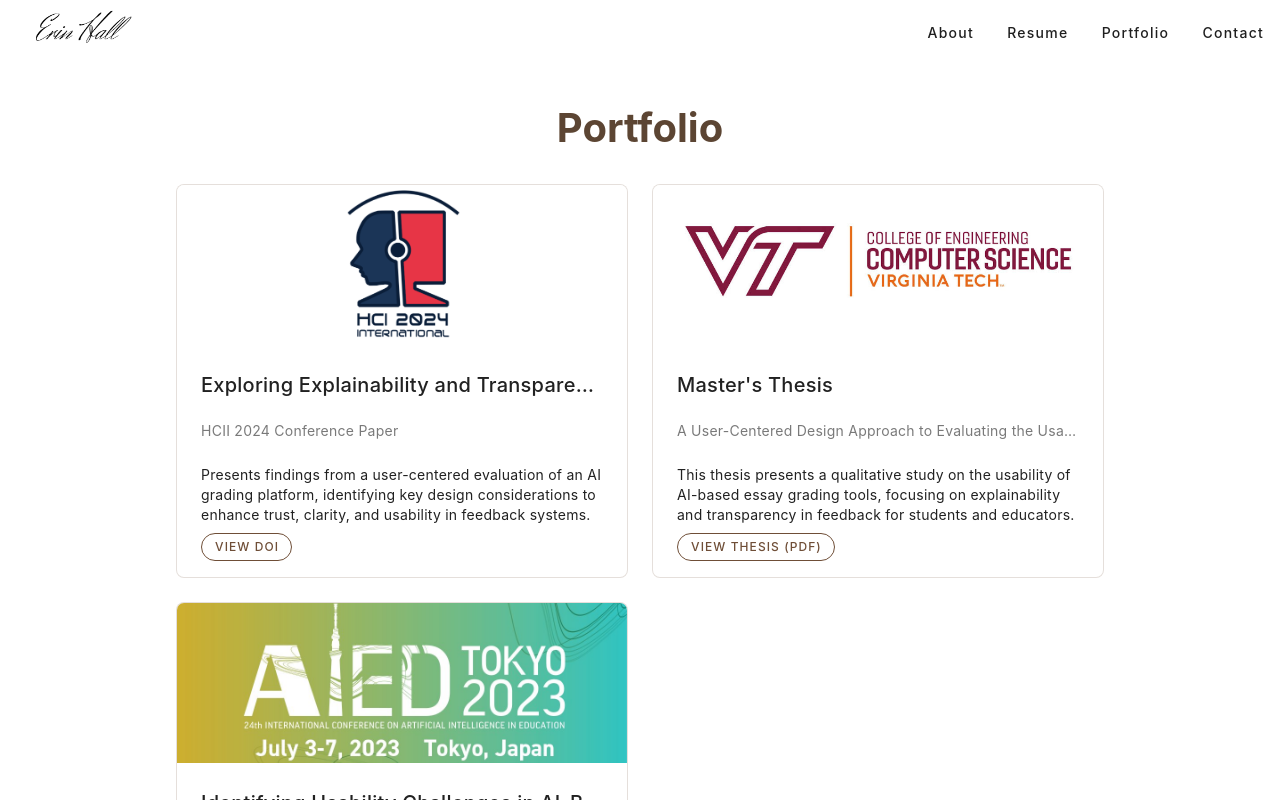
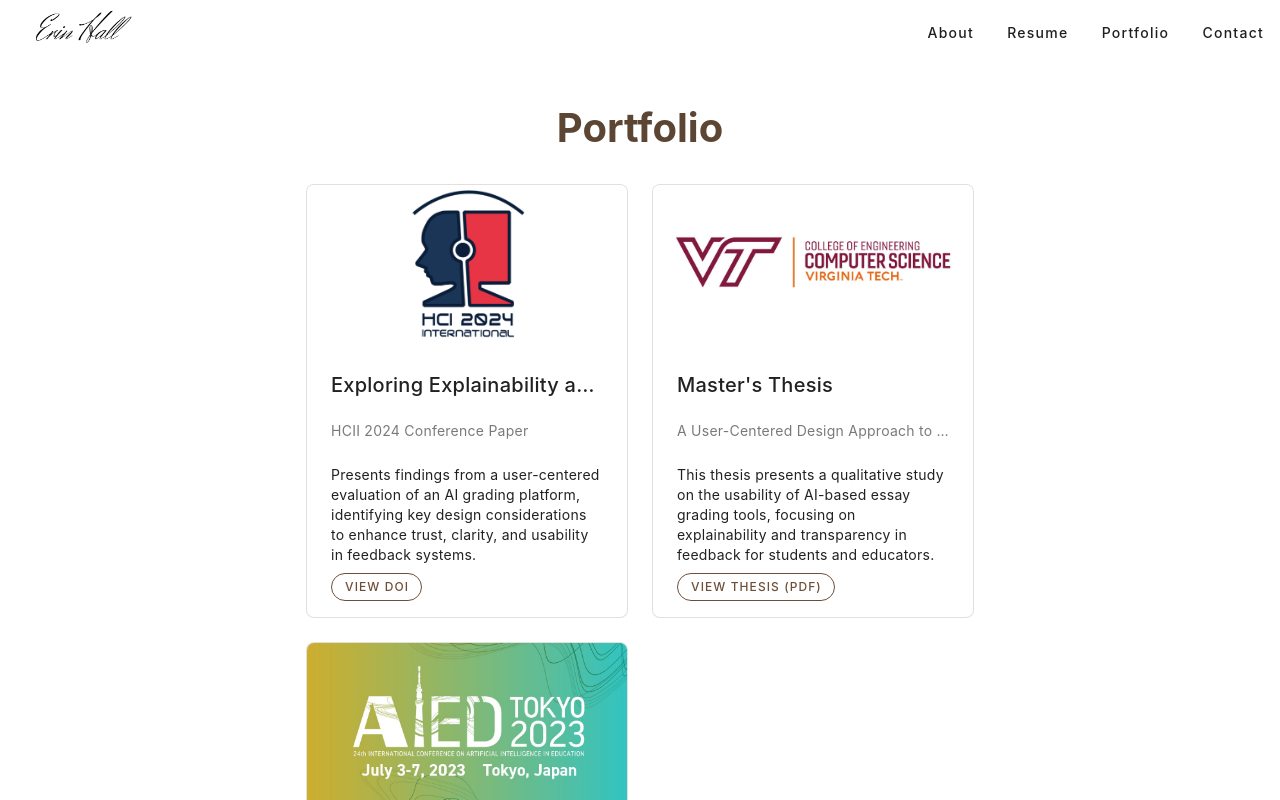
Before and after one commit to erinehall/erinehall.github.io, a Vue app: page / in a window 1280 px wide. Both pictures are taken after a click on the button "Portfolio". Shown: the top 800 px of the page. Built offline with nearby package versions, Linux system fonts and the light colour scheme.

Commit message:
adjusted width of page content

```diff
--- a/src/components/PortfolioPreview.vue
+++ b/src/components/PortfolioPreview.vue
@@ -1,5 +1,5 @@
 <template>
-  <v-container class="portfolio-preview py-8 mb-4" max-width="960">
+  <v-container class="portfolio-preview py-8 mb-4" max-width="900">
     <h2 class="text-center mb-6">Recent Work</h2>
     <v-row class="justify-center">
       <v-col
--- a/src/views/Contact.vue
+++ b/src/views/Contact.vue
@@ -1,5 +1,5 @@
 <template>
-  <v-container class="contact-page py-8" max-width="960">
+  <v-container class="contact-page py-8" max-width="900">
     <h1 class="text-center mb-4">Let's Connect!</h1>
     <v-row justify="center">
       <v-col cols="12" md="6">
--- a/src/views/Portfolio.vue
+++ b/src/views/Portfolio.vue
@@ -1,5 +1,5 @@
 <template>
-  <v-container class="portfolio-page py-8" max-width="960">
+  <v-container class="portfolio-page py-8" max-width="700">
     <h1 class="text-center mb-6">Portfolio</h1>
     <v-row>
       <v-col v-for="(item, i) in portfolio" :key="i" cols="12" md="6">
```
